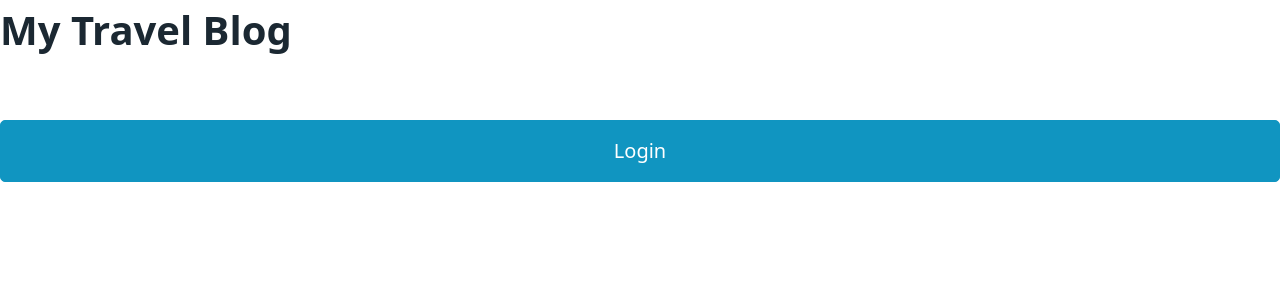
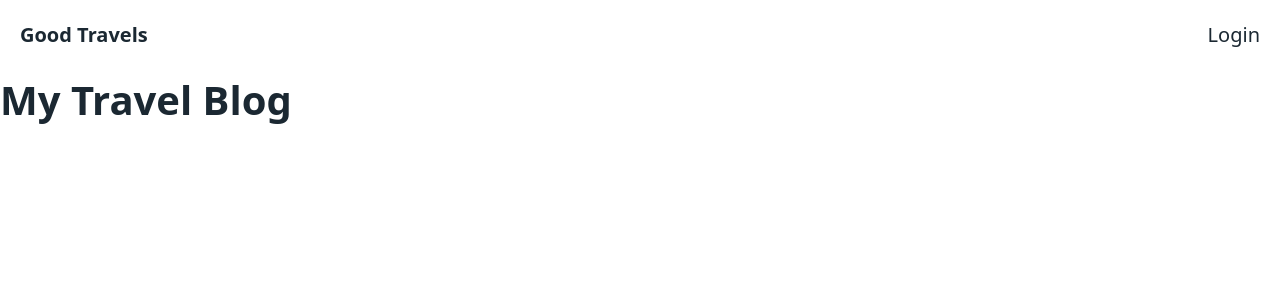
Before and after one commit to MRU-CSIS-3512-001-202301-ASG/the-project-danzola01, a PHP site: page / in a window 1280 px wide. Shown: the top 300 px of the page. Run offline with PHP 8.4, Linux system fonts and the light colour scheme.

Commit message:
Made nav a separate component

```diff
--- a/htdocs/admin.php
+++ b/htdocs/admin.php
@@ -12,11 +12,7 @@
 </head>
 
 <body>
-    <nav class="container-fluid">
-        <ul>
-            <li><a href="./" class="contrast"><strong>Good Travels</strong></a></li>
-        </ul>
-    </nav>
+    <? include 'header.php'; ?>
     <main class="container">
         <article class="grid">
             <div>
--- a/htdocs/index.php
+++ b/htdocs/index.php
@@ -1,17 +1,18 @@
 <!DOCTYPE html>
-<html>
-  <head>
+<html data-theme="light" lang="en">
+
+<head>
     <meta charset="UTF-8" />
     <meta http-equiv="X-UA-Compatible" content="IE=edge" />
     <meta name="viewport" content="width=device-width, initial-scale=1.0" />
-    <link
-      rel="stylesheet"
-      href="https://unpkg.com/@picocss/pico@latest/css/pico.min.css"
-    />
+    <link rel="stylesheet" href="https://unpkg.com/@picocss/pico@latest/css/pico.min.css" />
+    <link rel="stylesheet" href="css/style.css" />
     <title>Travel Blog</title>
-  </head>
-  <body>
+</head>
+
+<body>
+    <?php require "navigation.php" ?>
     <h1>My Travel Blog</h1>
-    <a href="admin.php"><button>Login</button></a>
-  </body>
+</body>
+
 </html>
--- /dev/null
+++ b/htdocs/navigation.php
@@ -0,0 +1,8 @@
+<nav class="container-fluid blue">
+    <ul>
+        <li><a href="./" class="contrast"><strong>Good Travels</strong></a></li>
+    </ul>
+    <ul>
+        <li><a href="./admin.php" class="contrast">Login</a></li>
+    </ul>
+</nav>
```
